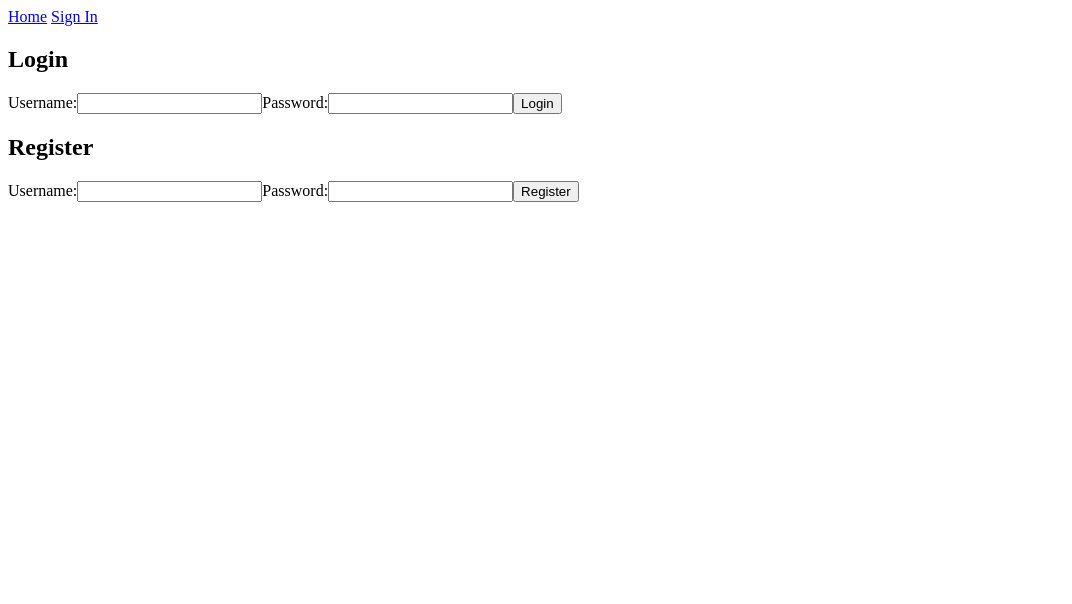
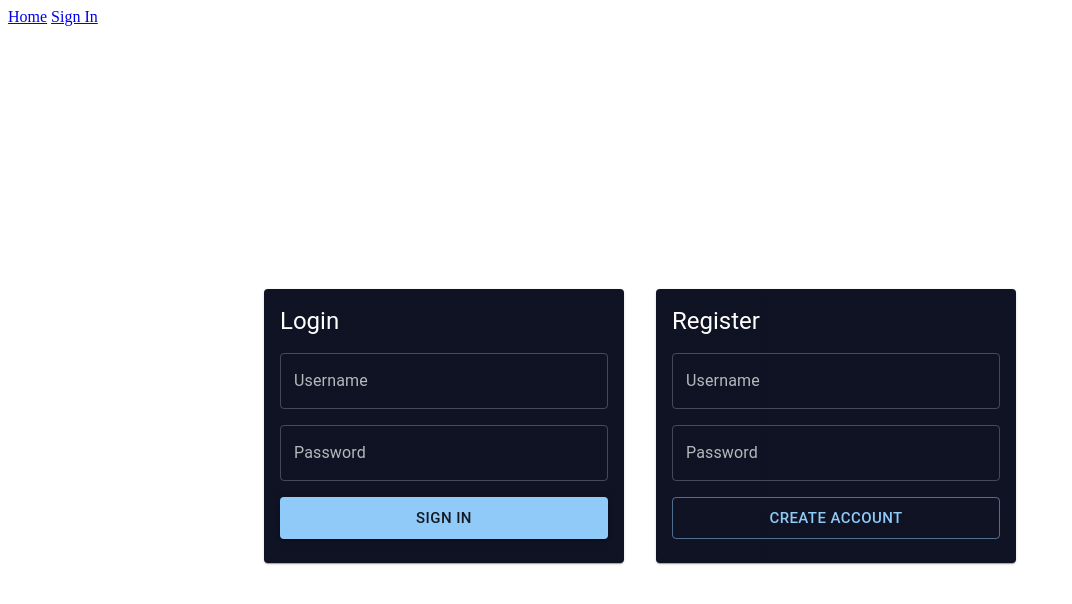
Before and after one commit to Sarthak8707/subscription-manager, a React (Create React App) app in the folder client/: page /auth in a window 1280 px wide. Shown: the top 604 px of the page, without its empty margins (0-1072 px from the left). Built offline with nearby package versions, Linux system fonts and the light colour scheme.

Commit message:
Changed Navbar and Homepage

```diff
--- a/client/package.json
+++ b/client/package.json
@@ -3,11 +3,16 @@
   "version": "0.1.0",
   "private": true,
   "dependencies": {
+    "@emotion/react": "^11.14.0",
+    "@emotion/styled": "^11.14.1",
+    "@mui/icons-material": "^7.3.6",
+    "@mui/material": "^7.3.6",
     "@testing-library/dom": "^10.4.1",
     "@testing-library/jest-dom": "^6.9.1",
     "@testing-library/react": "^16.3.1",
     "@testing-library/user-event": "^13.5.0",
     "axios": "^1.13.2",
+    "mui": "^0.0.1",
     "react": "^19.2.3",
     "react-cookie": "^8.0.1",
     "react-dom": "^19.2.3",
--- a/client/src/components/Navbar.js
+++ b/client/src/components/Navbar.js
@@ -1,11 +1,19 @@
-import { Link } from 'react-router-dom'
+import { useCookies } from 'react-cookie'
+import { Link, useNavigate } from 'react-router-dom'
 
 const Navbar = () => {
+    const [cookies, setCookies] = useCookies(["access_token"])
+    const navigate = useNavigate();
+    const signOut = () => {
+        setCookies("access_token", "");
+        window.localStorage.removeItem("userID");
+        navigate("/auth");
+    }
   return (
     <div>
         <Link to="/">Home</Link>
         {"    "}
-        <Link to="/auth">Sign In</Link>
+        { cookies.access_token ?  <button onClick={signOut}>Sign Out</button> : <Link to="/auth">Sign In</Link>}
     </div>
   )
 }
--- a/client/src/pages/Auth.js
+++ b/client/src/pages/Auth.js
@@ -1,53 +1,115 @@
-import React from 'react'
-import { useState } from 'react'
+import React, { useState } from "react";
 import axios from "axios";
-import {useCookies} from "react-cookie";
-import { useNavigate } from 'react-router-dom';
+import { useCookies } from "react-cookie";
+import { useNavigate } from "react-router-dom";
+
+import {
+  ThemeProvider,
+  createTheme,
+  Box,
+  Card,
+  CardContent,
+  Typography,
+  TextField,
+  Button,
+  Stack
+} from "@mui/material";
+
+const darkTheme = createTheme({
+  palette: {
+    mode: "dark",
+    primary: {
+      main: "#90caf9",
+    },
+    background: {
+      default: "#0f172a",
+      paper: "#020617",
+    },
+  },
+});
+
 const Auth = () => {
   return (
-    <div>
+    <ThemeProvider theme={darkTheme}>
+      <Box
+        minHeight="100vh"
+        display="flex"
+        justifyContent="center"
+        alignItems="center"
+      >
+        <Stack
+          direction={{ xs: "column", md: "row" }}
+          spacing={4}
+        >
           <Login />
           <Register />
-    </div>
-  )
-}
+        </Stack>
+      </Box>
+    </ThemeProvider>
+  );
+};
 
-export default Auth
+export default Auth;
 
 const Login = () => {
   const [username, setUsername] = useState("");
   const [password, setPassword] = useState("");
-    const [cookies, setCookies] = useCookies(["access_token"])
+  const [, setCookies] = useCookies(["access_token"]);
   const navigate = useNavigate();
 
-    const onSubmit = async(e) => {
+  const onSubmit = async (e) => {
     e.preventDefault();
-        try{
-            const response = await axios.post("http://localhost:3001/users/login", {username, password});
-            console.log(response.data);
+    try {
+      const response = await axios.post(
+        "http://localhost:3001/users/login",
+        { username, password }
+      );
+
       setCookies("access_token", response.data.token);
       window.localStorage.setItem("userID", response.data.userID);
       navigate("/");
+    } catch (err) {
+      console.error(err);
+    }
+  };
 
-        }
-        catch(err){
-            console.log(err);
-        }
+  return (
+    <Card sx={{ width: 360 }}>
+      <CardContent>
+        <Typography variant="h5" mb={2}>
+          Login
+        </Typography>
 
-    }
-    return(
-        <div>
-            <form onSubmit={onSubmit}>
-            <h2>Login</h2>
-            <label htmlFor="username">Username:</label>
-            <input type="text" id="username" onChange={(e) => setUsername(e.target.value)} />
-            <label htmlFor="password">Password:</label>
-            <input type="text" id="password" onChange={(e) => setPassword(e.target.value)} />
-            <button type="submit">Login</button>
-        </form>
-        </div>
-    )
-}
+        <Box component="form" onSubmit={onSubmit}>
+          <Stack spacing={2}>
+            <TextField
+              label="Username"
+              variant="outlined"
+              fullWidth
+              onChange={(e) => setUsername(e.target.value)}
+            />
+
+            <TextField
+              label="Password"
+              type="password"
+              variant="outlined"
+              fullWidth
+              onChange={(e) => setPassword(e.target.value)}
+            />
+
+            <Button
+              type="submit"
+              variant="contained"
+              size="large"
+            >
+              Sign In
+            </Button>
+          </Stack>
+        </Box>
+      </CardContent>
+    </Card>
+  );
+};
 
 const Register = () => {
   const [username, setUsername] = useState("");
@@ -55,24 +117,51 @@ const Register = () => {
 
   const onSubmit = async (e) => {
     e.preventDefault();
-        try{
-            await axios.post("http://localhost:3001/users/register", {username, password});
-            alert("Registration completed! Now login")
+    try {
+      await axios.post(
+        "http://localhost:3001/users/register",
+        { username, password }
+      );
+      alert("Registration completed! Now login.");
+    } catch (err) {
+      console.error(err);
     }
-        catch(err){
-            console.log(err)
-        }
-    }
-    return(
-        <div>
-            <form onSubmit={onSubmit}>
-            <h2>Register</h2>
-            <label htmlFor="username">Username:</label>
-            <input type="text" id="username" onChange={(e) => setUsername(e.target.value)} />
-            <label htmlFor="password">Password:</label>
-            <input type="text" id="password" onChange={(e) => setPassword(e.target.value)} />
-            <button type="submit">Register</button>
-        </form>
-        </div>
-    )
-}
+  };
+
+  return (
+    <Card sx={{ width: 360 }}>
+      <CardContent>
+        <Typography variant="h5" mb={2}>
+          Register
+        </Typography>
+
+        <Box component="form" onSubmit={onSubmit}>
+          <Stack spacing={2}>
+            <TextField
+              label="Username"
+              variant="outlined"
+              fullWidth
+              onChange={(e) => setUsername(e.target.value)}
+            />
+
+            <TextField
+              label="Password"
+              type="password"
+              variant="outlined"
+              fullWidth
+              onChange={(e) => setPassword(e.target.value)}
+            />
+
+            <Button
+              type="submit"
+              variant="outlined"
+              size="large"
+            >
+              Create Account
+            </Button>
+          </Stack>
+        </Box>
+      </CardContent>
+    </Card>
+  );
+};
--- a/client/src/pages/Home.js
+++ b/client/src/pages/Home.js
@@ -1,8 +1,39 @@
 import React from 'react'
+import { useEffect } from 'react'
+import axios from "axios";
+import { useState } from 'react';
 
 const Home = () => {
+    const userID = window.localStorage.userID;
+    const [subs, setSubs] = useState([]);
+
+    useEffect(() => {
+        const fetchSubs = async () => {
+            const response = await axios.get(`http://localhost:3001/subscriptions/${userID}`);
+            console.log(response.data);
+            setSubs(response.data);
+        }
+        fetchSubs();
+    }, [])
+
   return (
-    <div>Home</div>
+    <div>
+        <h2>
+        Hello, User!
+        </h2>
+        <br/>
+        <h2>
+            Here are your Subscriptions:
+        </h2>
+        <br />
+        {subs.map((sub, idx) => (
+            <div>
+               {idx+1} {" "} {sub.name}
+            </div>
+        ))}
+
+
+    </div>
   )
 }
 
```
Also changed, not shown: 1 other file (tests, documents, lock files or other folders). Lines whose indentation alone changed are shown as unchanged.
